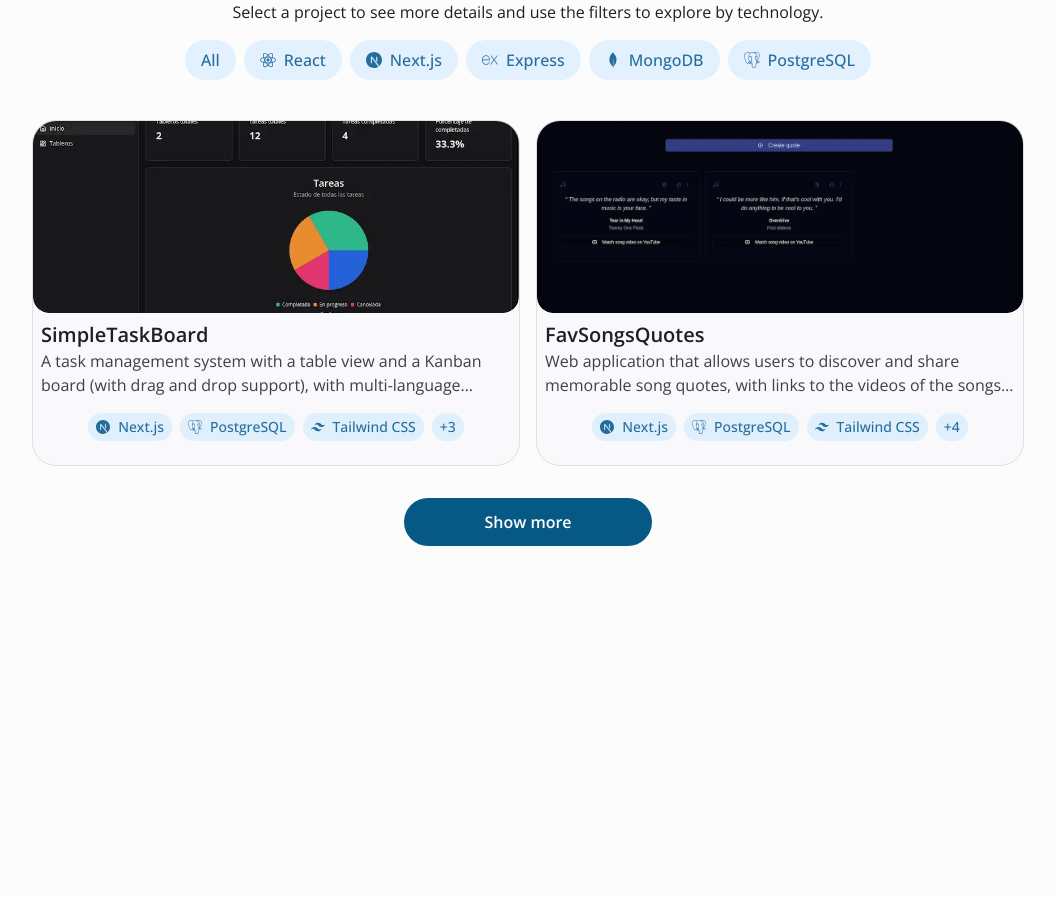
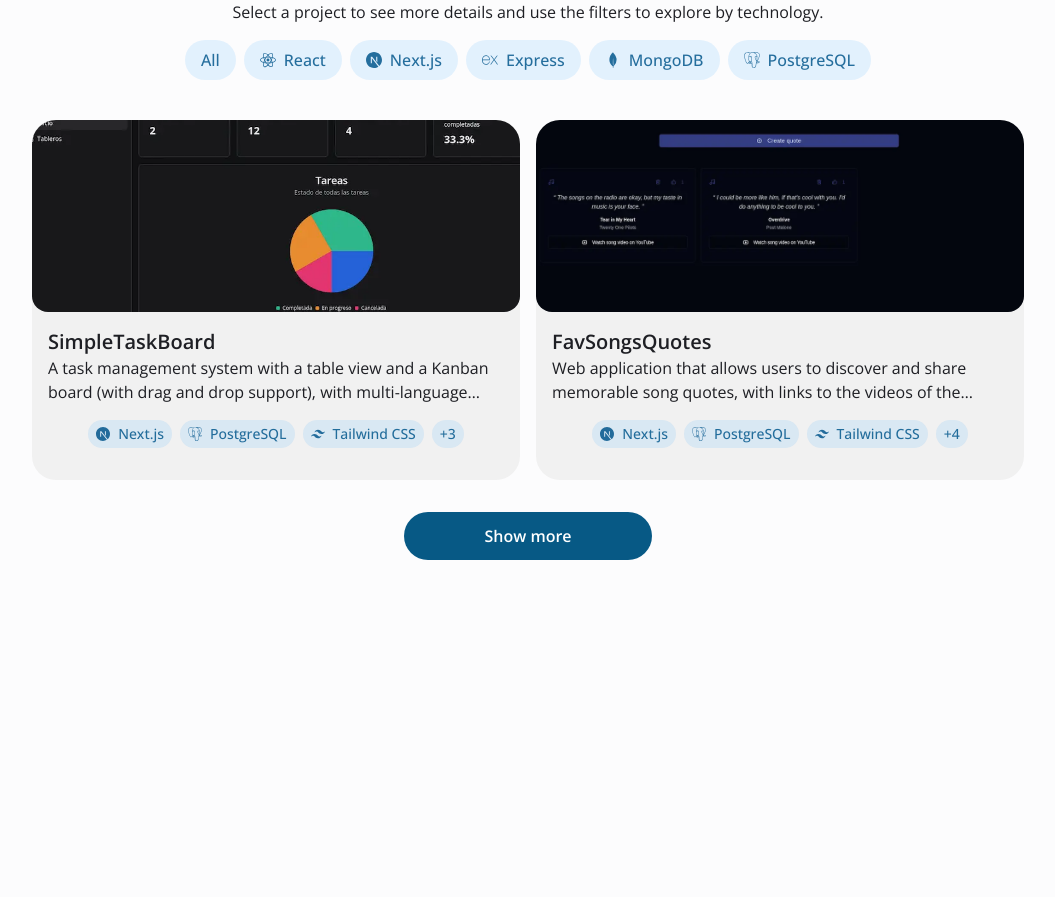
Before and after one commit to fernandobouchet/fernandobouchet.github.io, a Next.js app: page / in a window 1280 px wide. Shown: the part 940-1837 px from the top of the page, without its empty margins (112-1167 px from the left). Built offline with nearby package versions, Linux system fonts and the light colour scheme.

Commit message:
feat: update 'card' style

```diff
--- a/app/globals.css
+++ b/app/globals.css
@@ -79,7 +79,7 @@
     --secondary-foreground: #00558bd7;
     --muted: #fcfcfd;
     --muted-foreground: #0002119d;
-    --card: #f9f9fb;
+    --card: #f1f1f1;
     --card-foreground: #1e1f24;
   }
 
--- a/components/projects/card/card-image.tsx
+++ b/components/projects/card/card-image.tsx
@@ -13,7 +13,7 @@ const CardImage = ({ src, alt, className }: Props) => {
       <MorphingDialogImage
         src={src}
         alt={alt}
-        className={`w-full h-full object-cover rounded-b-2xl hover:scale-110 transition duration-500  ${className}}`}
+        className={`w-full h-full object-cover rounded-b-2xl scale-105 ${className}}`}
       />
     </div>
   );
--- a/components/projects/card/project-card.tsx
+++ b/components/projects/card/project-card.tsx
@@ -44,14 +44,14 @@ const ProjectCard = ({ project }: Props) => {
         duration: 0.3,
       }}
     >
-      <MorphingDialogTrigger className="flex max-w-lg flex-col overflow-hidden bg-card text-card-foreground border border-zinc-950/10 dark:border-zinc-50/10 dark:bg-zinc-900 h-full rounded-3xl transition-colors hover:opacity-95 dark:hover:bg-card/5">
+      <MorphingDialogTrigger className="flex max-w-lg flex-col overflow-hidden bg-card text-card-foreground h-full rounded-3xl transition-colors text-opacity-75 hover:bg-card/50 dark:hover:bg-card/85">
         <CardImage src={project.image} alt={project.title} />
-        <div className="flex grow flex-row items-end justify-between p-2">
+        <div className="flex grow flex-row items-end justify-between p-4">
           <div>
-            <MorphingDialogTitle className="text-card-foreground text-xl font-semibold">
+            <MorphingDialogTitle className="text-xl font-semibold">
               {project.title}
             </MorphingDialogTitle>
-            <MorphingDialogDescription className="text-zinc-700 dark:text-zinc-400 line-clamp-2">
+            <MorphingDialogDescription className="line-clamp-2">
               {language === "EN" ? project.info_en : project.info_es}
             </MorphingDialogDescription>
             <ProjectTechBadge techstack={project.techstack} length={3} />
@@ -59,30 +59,30 @@ const ProjectCard = ({ project }: Props) => {
         </div>
       </MorphingDialogTrigger>
       <MorphingDialogContainer>
-        <MorphingDialogContent className="pointer-events-auto relative flex h-auto flex-col overflow-hidden bg-card text-card-foreground w-full max-w-xl m-4 border border-zinc-950/10 dark:border-zinc-50/10 dark:bg-zinc-900 rounded-3xl">
+        <MorphingDialogContent className="pointer-events-auto relative flex h-auto flex-col overflow-hidden bg-card text-card-foreground w-full max-w-xl m-4 rounded-3xl">
           <MorphingDialogImage
             src={project.image}
             alt={project.title}
-            className="h-72 object-cover object-center rounded-b-3xl"
+            className="h-72 object-cover object-center rounded-b-3xl scale-105"
           />
           <div className="p-4">
-            <MorphingDialogTitle className="text-2xl text-zinc-950 dark:text-zinc-50">
+            <MorphingDialogTitle className="text-2xl">
               {project.title}
             </MorphingDialogTitle>
             <MorphingDialogDescription>
-              <p className="mt-2 text-zinc-700 dark:text-zinc-400">
+              <p className="mt-2">
                 {language === "EN" ? project.info_en : project.info_es}
               </p>
             </MorphingDialogDescription>
             <ProjectTechBadge techstack={project.techstack} />
-            <div className="w-full flex justify-evenly">
+            <div className="w-full flex justify-end gap-4">
               <ButtonGithub link={project.github}>GitHub</ButtonGithub>
               <ButtonLink link={project.demo} icon={<LuExternalLink />}>
                 Demo
               </ButtonLink>
             </div>
           </div>
-          <MorphingDialogClose className="text-zinc-50 cursor-pointer" />
+          <MorphingDialogClose className="text-accent dark:text-accent-foreground cursor-pointer" />
         </MorphingDialogContent>
       </MorphingDialogContainer>
     </MorphingDialog>
```
